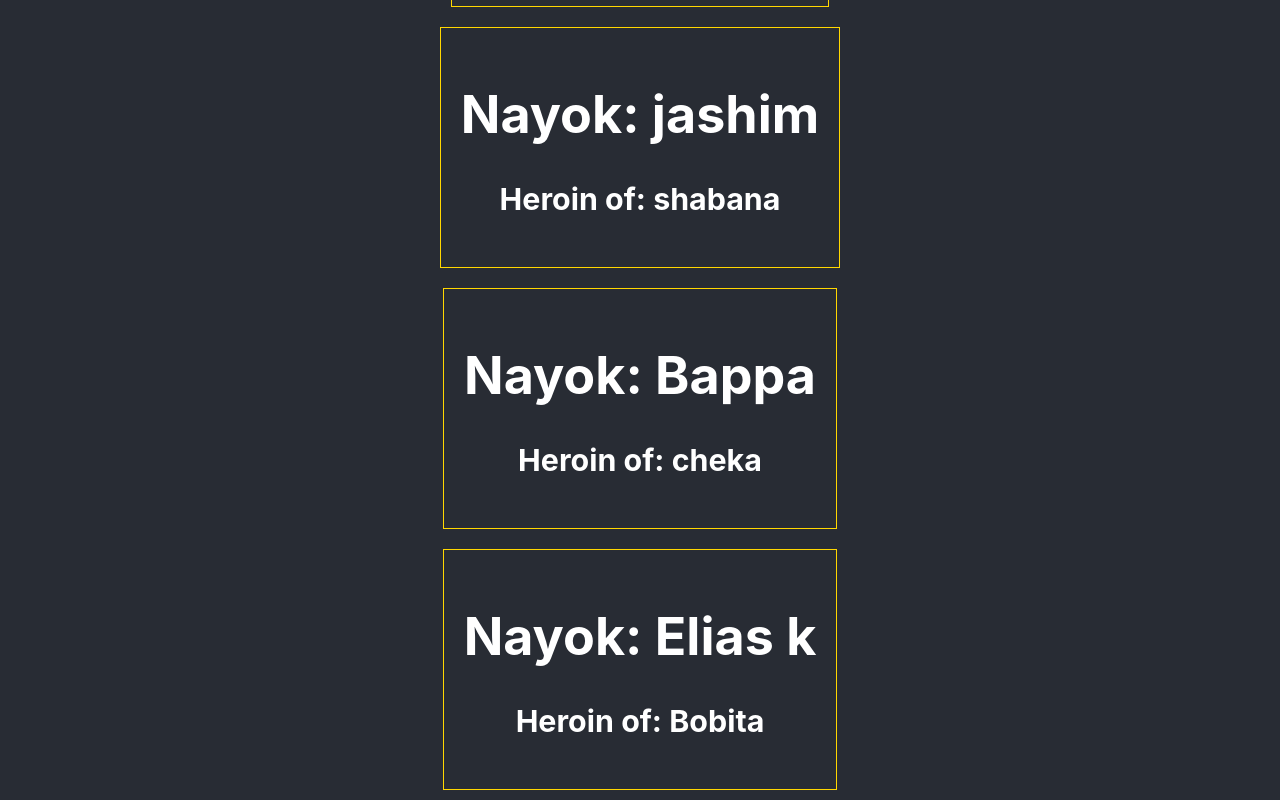
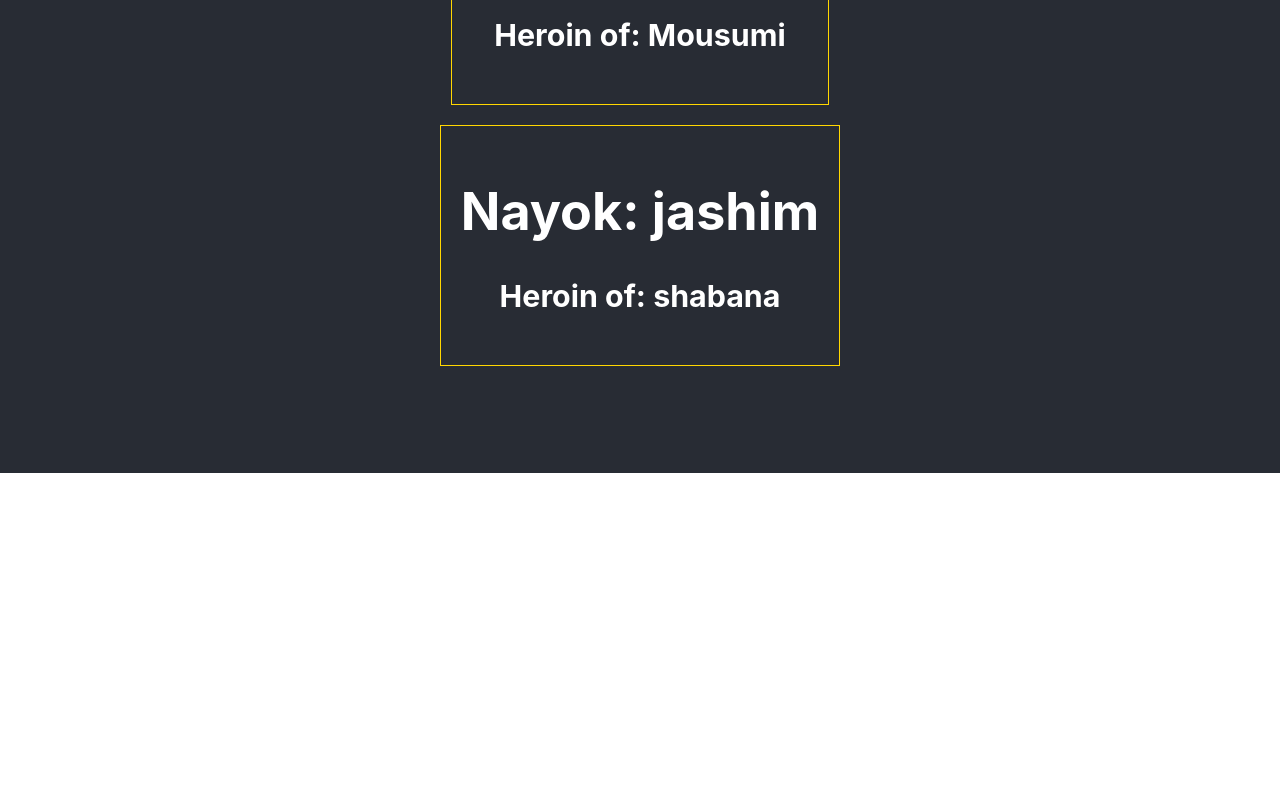
Before and after one commit to islamSorifulhero/react-core-concepts, a React (Create React App) app: page / in a window 1280 px wide. Shown: the part 327-1127 px from the top of the page. After the commit the page ends 800 px from the top, so only its background shows below. Built offline with nearby package versions, Linux system fonts and the light colour scheme.

Commit message:
change some information

```diff
--- a/src/App.js
+++ b/src/App.js
@@ -9,18 +9,11 @@ function App() {
         <p>I am a React Person</p>
         <Person name="Rubel" nayika="Mousumi"></Person>
         <Person name="jashim" nayika="shabana"></Person>
-        <Person name="Bappa" nayika="cheka"></Person>
-        <Person name="Elias k" nayika="Bobita"></Person>
       </header>
     </div>
   );
 }
 function Person(props){
-  const PersonStyle = {
-    border:'2px solid red',
-    margin:'10px'
-  }
-  console.log(props);
   return(
   <div style= {{border:'1px solid gold', margin:'10px', padding:'20px'}}>
     <h1>Nayok: {props.name}</h1>
```
